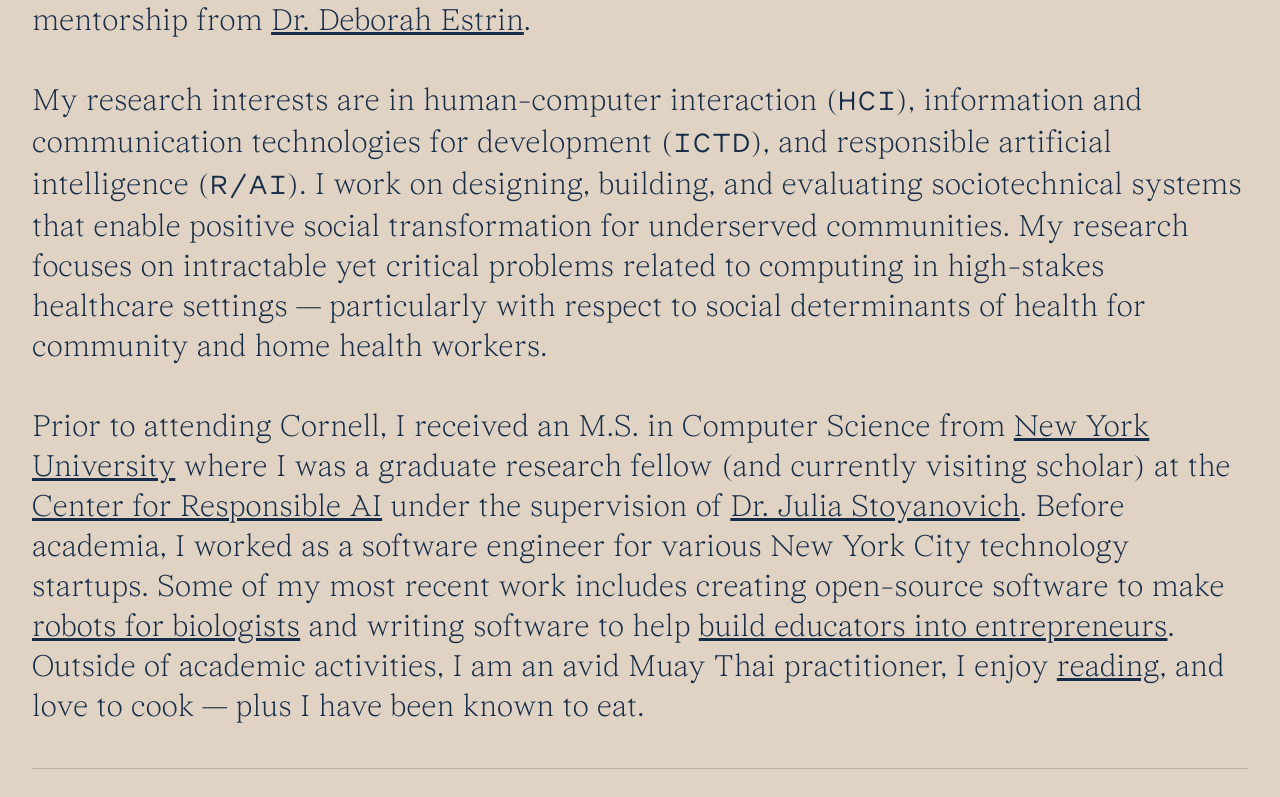
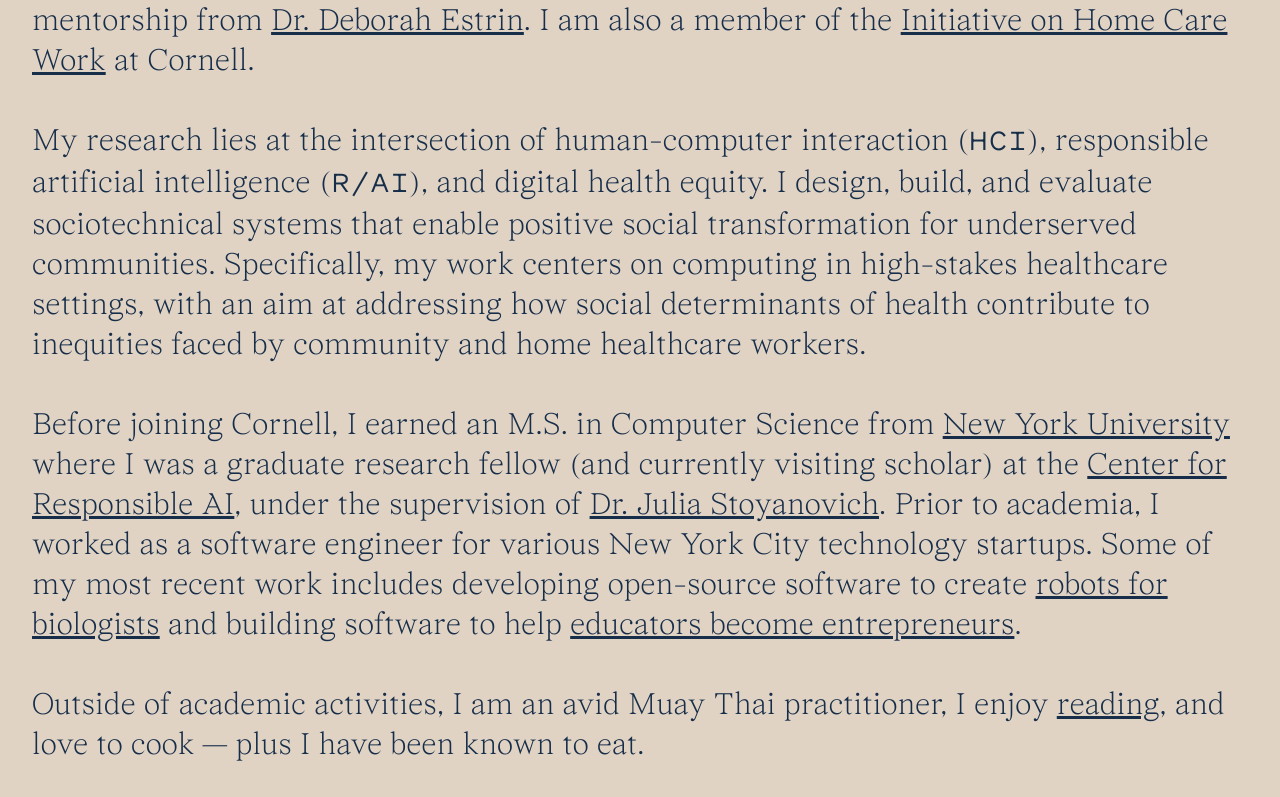
Before and after one commit to iansolano/iansolano.com, a Next.js app: page / in a window 1280 px wide. Shown: the part 503-1300 px from the top of the page. Built offline with nearby package versions, Linux system fonts and the light colour scheme; a web font is replaced by a local one.

Commit message:
updating publications list

```diff
--- a/components/home/index.tsx
+++ b/components/home/index.tsx
@@ -20,8 +20,8 @@
         href="https://tech.cornell.edu/"
         target="_blank"
         copy="Cornell Tech"
-      />{' '}
-      where I am co-advised by{' '}
+      />
+      , where I am co-advised by{' '}
       <CustomLink
         href="https://nixdell.com/"
         target="_blank"
@@ -39,20 +39,27 @@
         target="_blank"
         copy="Dr. Deborah Estrin"
       />
-      .
+      . I am also a member of the{' '}
+      <CustomLink
+        href="https://www.ilr.cornell.edu/carow/incubator/home-care-work/"
+        target="_blank"
+        copy="Initiative on Home Care Work"
+      />{' '}
+      at Cornell.
     </Copy>
     <Copy>
-      My research interests are in human-computer interaction (<Alt>HCI</Alt>
-      ), information and communication technologies for development (
-      <Alt>ICTD</Alt>), and responsible artificial intelligence (<Alt>R/AI</Alt>
-      ). I work on designing, building, and evaluating sociotechnical systems
-      that enable positive social transformation for underserved communities. My
-      research focuses on intractable yet critical problems related to computing
-      in high-stakes healthcare settings &mdash; particularly with respect to
-      social determinants of health for community and home health workers.
+      My research lies at the intersection of human-computer interaction (
+      <Alt>HCI</Alt>
+      ), responsible artificial intelligence (<Alt>R/AI</Alt>
+      ), and digital health equity. I design, build, and evaluate sociotechnical
+      systems that enable positive social transformation for underserved
+      communities. Specifically, my work centers on computing in high-stakes
+      healthcare settings, with an aim at addressing how social determinants of
+      health contribute to inequities faced by community and home healthcare
+      workers.
     </Copy>
     <Copy>
-      Prior to attending Cornell, I received an M.S. in Computer Science from{' '}
+      Before joining Cornell, I earned an M.S. in Computer Science from{' '}
       <CustomLink
         href="https://engineering.nyu.edu/"
         target="_blank"
@@ -64,28 +71,31 @@
         href="https://airesponsibly.net/"
         target="_blank"
         copy="Center for Responsible AI"
-      />{' '}
-      under the supervision of{' '}
+      />
+      , under the supervision of{' '}
       <CustomLink
         href="https://engineering.nyu.edu/faculty/julia-stoyanovich"
         target="_blank"
         copy="Dr. Julia Stoyanovich"
       />
-      . Before academia, I worked as a software engineer for various New York
-      City technology startups. Some of my most recent work includes creating
-      open-source software to make{' '}
+      . Prior to academia, I worked as a software engineer for various New York
+      City technology startups. Some of my most recent work includes developing
+      open-source software to create{' '}
       <CustomLink
         href="https://opentrons.com/"
         target="_blank"
         copy="robots for biologists"
       />{' '}
-      and writing software to help{' '}
+      and building software to help{' '}
       <CustomLink
         href="https://www.hiclark.com/"
         target="_blank"
-        copy="build educators into entrepreneurs"
+        copy="educators become entrepreneurs"
       />
-      . Outside of academic activities, I am an avid Muay Thai practitioner, I
+      .
+    </Copy>
+    <Copy>
+      Outside of academic activities, I am an avid Muay Thai practitioner, I
       enjoy{' '}
       <CustomLink
         href="https://www.goodreads.com/user/show/122249441-ian-ren-solano-kamaiko"
```
Also changed, not shown: components/publications-list/data.tsx (+40 -0 lines), 2 other files (tests, documents, lock files or other folders).
